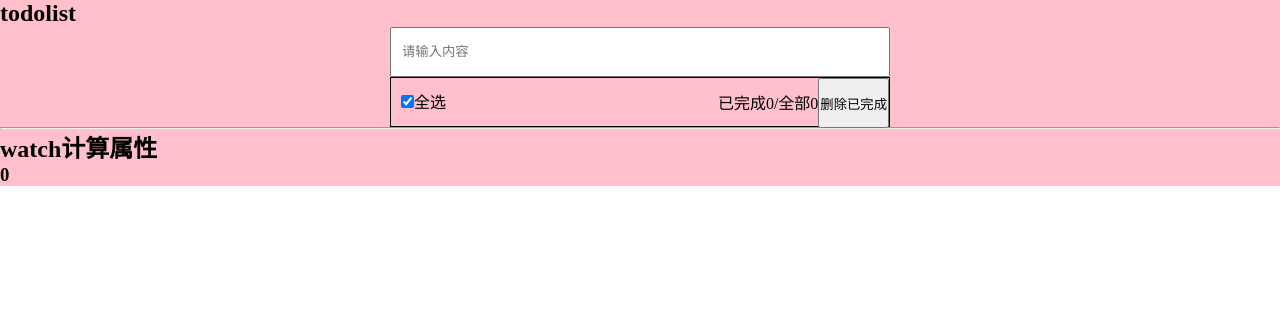
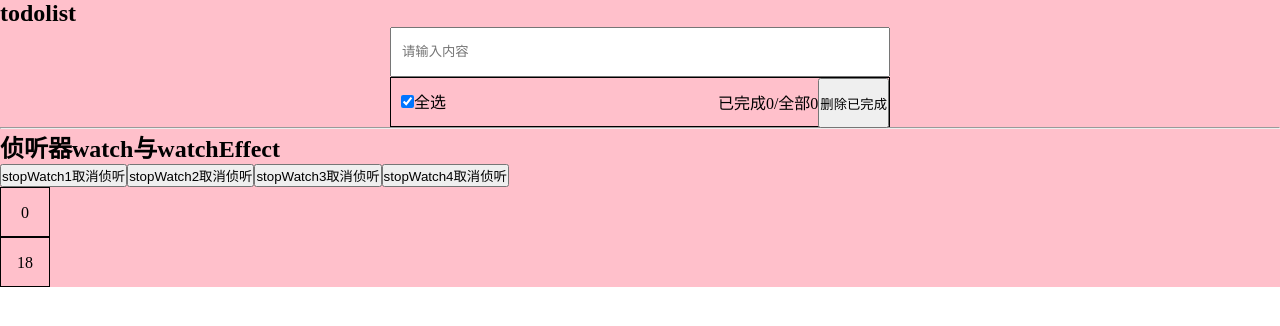
Before and after one commit to Cao007/learn-vue-vuecli, a Vue app: page / in a window 1280 px wide. Shown: the top 326 px of the page. Built offline with nearby package versions, Linux system fonts and the light colour scheme.

Commit message:
侦听器watch与watchEffect

```diff
--- a/src/components/WatchComp.vue
+++ b/src/components/WatchComp.vue
@@ -1,14 +1,63 @@
 <template>
-    <div>
-      <h2>watch计算属性</h2>
-      <h3>{{ total }}</h3>
-    </div>
+  <div>
+    <h2>侦听器watch与watchEffect</h2>
+    <button @click="stopWatch1">stopWatch1取消侦听</button>
+    <button @click="stopWatch2">stopWatch2取消侦听</button>
+    <button @click="stopWatch3">stopWatch3取消侦听</button>
+    <button @click="stopWatch4">stopWatch4取消侦听</button>
+    <ul>
+      <li @click="num++">{{ num }}</li>
+      <li @click="obj.age++">{{ obj.age }}</li>
+    </ul>
+  </div>
 </template>
 
 <script setup lang="ts">
-import { ref } from 'vue';
-let total = ref(0);
+import { ref, reactive, watch, watchEffect } from 'vue';
+
+// 1.监听ref等响应式对象
+let num = ref(0);
+const stopWatch1 = watch(num, (newVal, oldVal) => {
+  console.log('num newVal', newVal, 'num oldVal', oldVal);
+}, {
+  immediate: true
+})
+
+
+// 2.监听对象的某个属性
+let obj = reactive({
+  name: '张三',
+  age: 18
+})
+
+const stopWatch2 = watch(() => obj.age, (newVal, oldVal) => {
+  console.log('obj.age newVal', newVal, 'obj.age oldVal', oldVal);
+}, {
+  immediate: true,
+  deep: true
+})
+
+
+// 3.监听多个响应式对象
+const stopWatch3 = watch([num, () => obj.age], ([newNum, newAge], [oldNum, oldAge]) => {
+  console.log('newNum', newNum, 'oldNum', oldNum, 'newAge', newAge, 'oldAge', oldAge);
+}, {
+  immediate: true
+})
+
+// 4.副作用清理
+const stopWatch4 = watchEffect(() => {
+  console.log('watchEffect', num.value, obj.age);
+})
 
 </script>
 
-<style scoped></style>
+<style scoped>
+ul li {
+  width: 50px;
+  height: 50px;
+  line-height: 50px;
+  text-align: center;
+  border: 1px solid #000;
+}
+</style>
```
